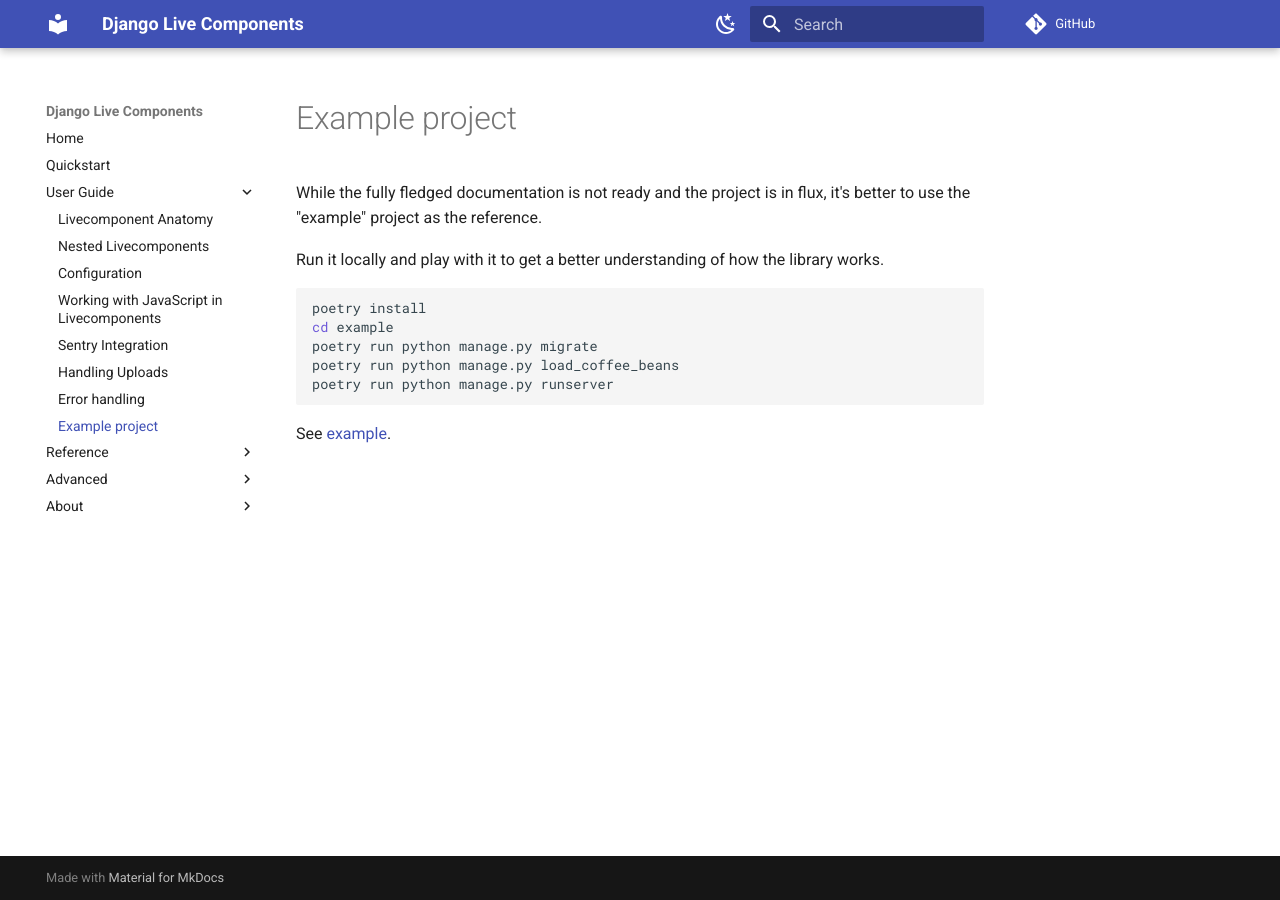
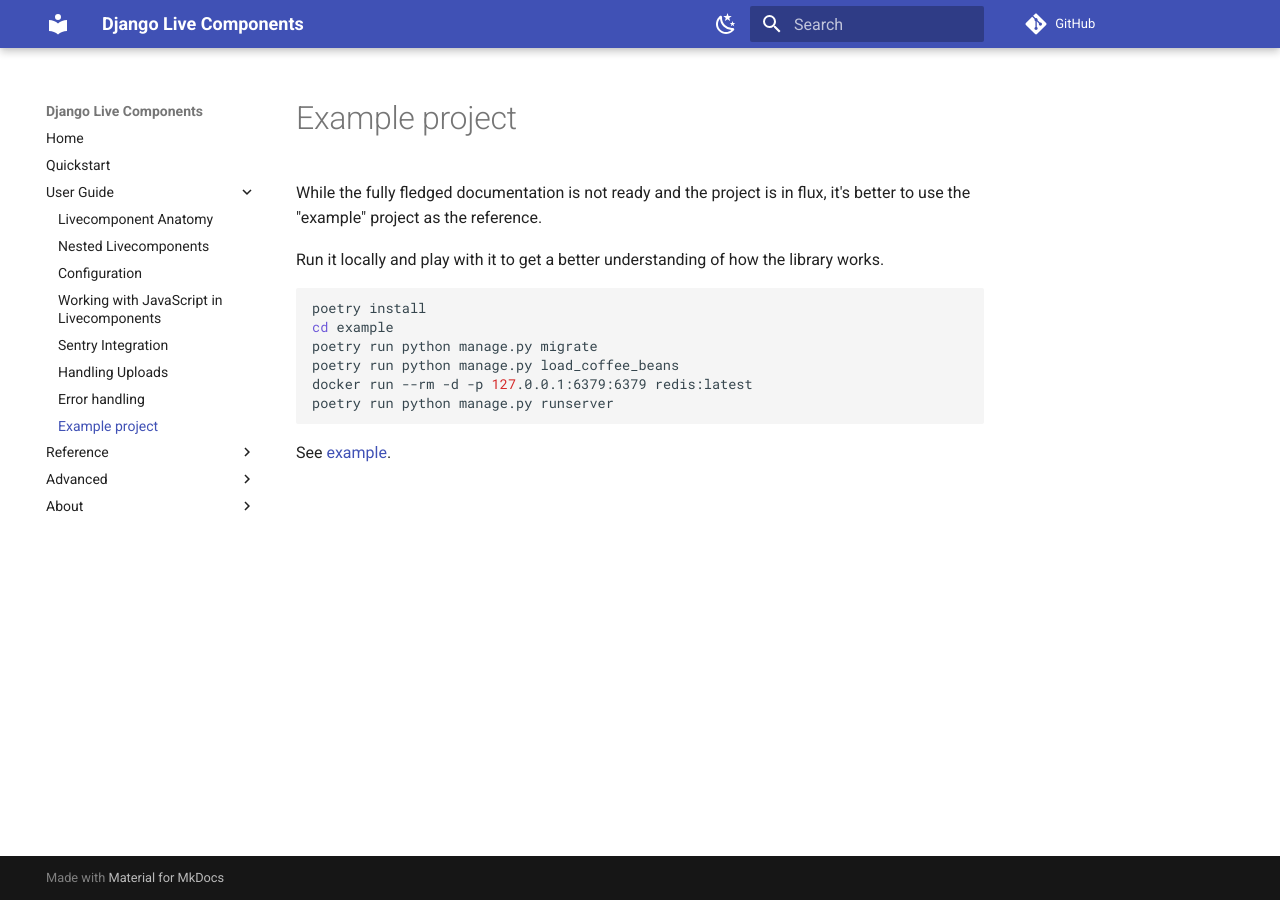
Before and after one commit to om-proptech/livecomponents, an MkDocs documentation site: the page built from docs/example_project.md, in a window 1280 px wide. Built offline with MkDocs 1.6.1 and Material for MkDocs 9.7.7, drawn with Linux system fonts in a browser that asks for light colours; comment, search, counter and statistics services are not loaded.

Commit message:
docs/example_project.md: Add missing local Redis server

````diff
--- a/docs/example_project.md
+++ b/docs/example_project.md
@@ -9,6 +9,7 @@
 cd example
 poetry run python manage.py migrate
 poetry run python manage.py load_coffee_beans
+docker run --rm -d -p 127.0.0.1:6379:6379 redis:latest
 poetry run python manage.py runserver
 ```
 
````
